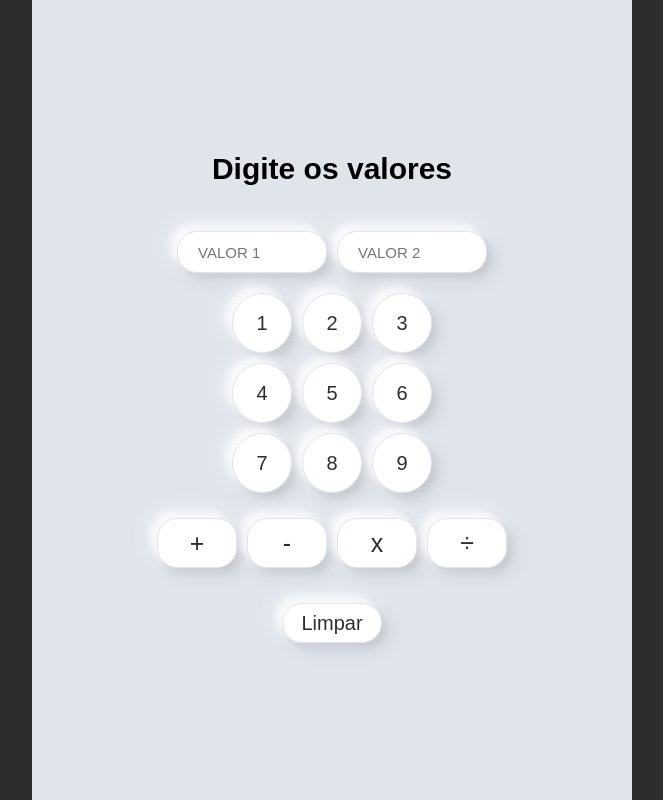
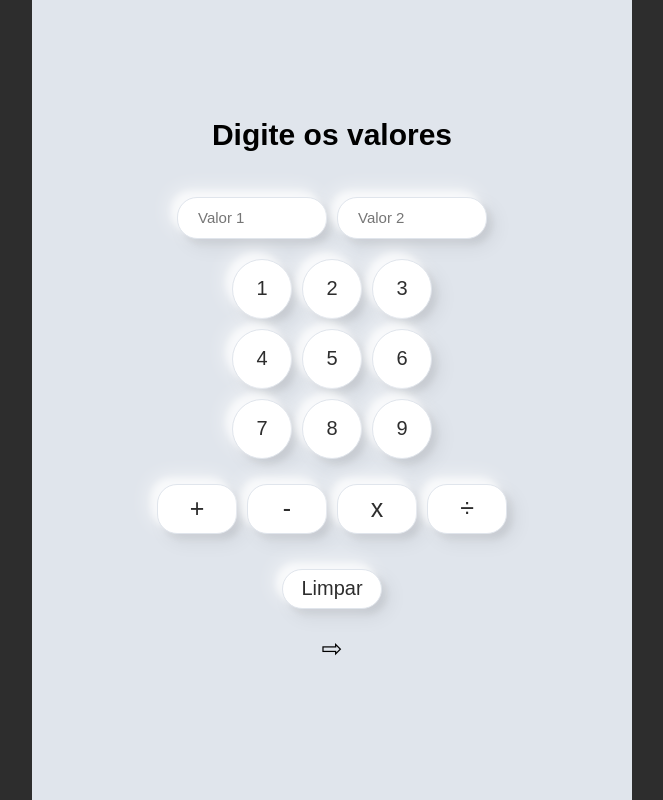
Before and after one commit to dududueedu/webCalculator, a React (Create React App) app in the folder calculator/: page / in a window 1280 px wide. Shown: the whole page, without its empty margins (308-971 px from the left). Built offline with nearby package versions, Linux system fonts and the light colour scheme.

Commit message:
visual design v3

```diff
--- a/calculator/src/components/Dashboard.jsx
+++ b/calculator/src/components/Dashboard.jsx
@@ -9,8 +9,8 @@ function Dashboard () {
             <div className="container">
                 <h3> Digite os valores </h3>
                 <div className="position-row">
-                    <input type="number" id="txt1" placeholder="VALOR 1" />
-                    <input type="number" id="txt2" placeholder="VALOR 2" />
+                    <input type="number" id="txt1" placeholder="Valor 1" />
+                    <input type="number" id="txt2" placeholder="Valor 2" />
                 </div>
                 <div className="position-num-row">
                     <input type="submit" onClick={add1} value="1" className="numeros"/>
@@ -31,7 +31,7 @@ function Dashboard () {
                 </div>
                 <a href="index.html" className = "clean">
                     <input type="reset" value="Limpar" /></a>
-                <div id="res"> </div>
+                <div id="res"> &#8680; </div>
             </div>
         )
 }
--- a/calculator/src/css/style.css
+++ b/calculator/src/css/style.css
@@ -27,6 +27,7 @@ body{
 }
 
 h3{
+    user-select: none;
     font-size: 30px;
     margin-bottom: 40px;
 }
@@ -101,7 +102,9 @@ input[type=reset]:active{
     color:#5c87fe;
 }
 #res{
+    padding: 20px;
     font-size: 25px;
+    user-select: none;
 }
 .clean{
     margin-top: 25px;
--- a/calculator/src/functions/operations.js
+++ b/calculator/src/functions/operations.js
@@ -3,7 +3,7 @@ export function somar() {
     var valor2 = document.getElementById("txt2").value;
     var res = document.getElementById("res");
     var resultado = parseInt(valor1) + parseInt(valor2);
-    res.innerHTML = `Resultado de <strong>${valor1}</strong> + <strong>${valor2}</strong> é: <strong>${resultado}</strong>`
+    res.innerHTML = `Resultado: <strong>${valor1}</strong> + <strong>${valor2}</strong> é: <strong>${resultado}</strong>`
 }
 
 export function subtrair() {
@@ -11,7 +11,7 @@ export function subtrair() {
     var valor2 = document.getElementById("txt2").value;
     var res = document.getElementById("res");
     var resultado = parseInt(valor1) - parseInt(valor2);
-    res.innerHTML = `Resultado de <strong>${valor1}</strong> - <strong>${valor2}</strong> é: <strong>${resultado}</strong>`
+    res.innerHTML = `Resultado: <strong>${valor1}</strong> - <strong>${valor2}</strong> é: <strong>${resultado}</strong>`
 }
 
 export function mutplicar() {
@@ -19,7 +19,7 @@ export function mutplicar() {
     var valor2 = document.getElementById("txt2").value;
     var res = document.getElementById("res");
     var resultado = parseInt(valor1) * parseInt(valor2);
-    res.innerHTML = `Resultado de <strong>${valor1}</strong> X <strong>${valor2}</strong> é: <strong>${resultado}</strong>`
+    res.innerHTML = `Resultado: <strong>${valor1}</strong> X <strong>${valor2}</strong> é: <strong>${resultado}</strong>`
 }
 
 export function dividir() {
@@ -27,5 +27,5 @@ export function dividir() {
     var valor2 = document.getElementById("txt2").value;
     var res = document.getElementById("res");
     var resultado = parseInt(valor1) / parseInt(valor2);
-    res.innerHTML = `Resultado de <strong>${valor1}</strong> / <strong>${valor2}</strong> é: <strong>${resultado}</strong>`
+    res.innerHTML = `Resultado: <strong>${valor1}</strong> / <strong>${valor2}</strong> é: <strong>${resultado}</strong>`
 }
```
